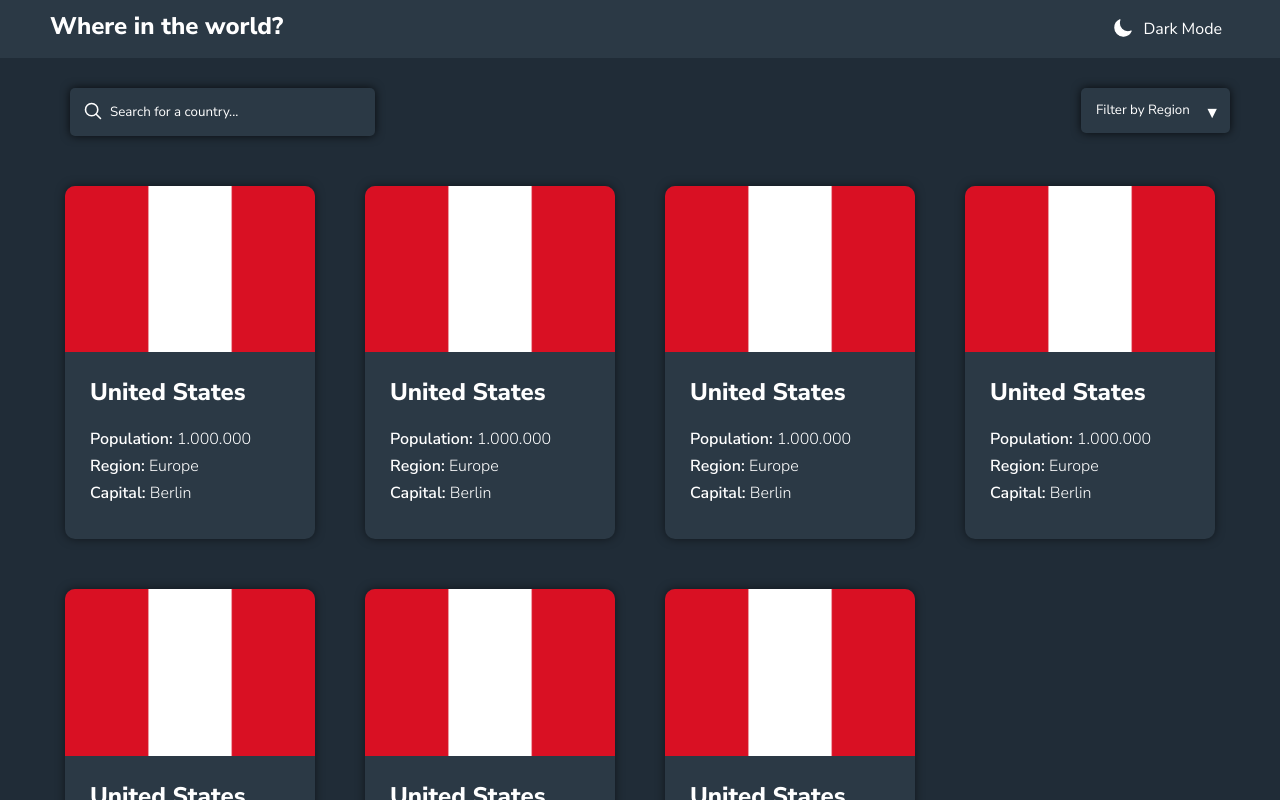
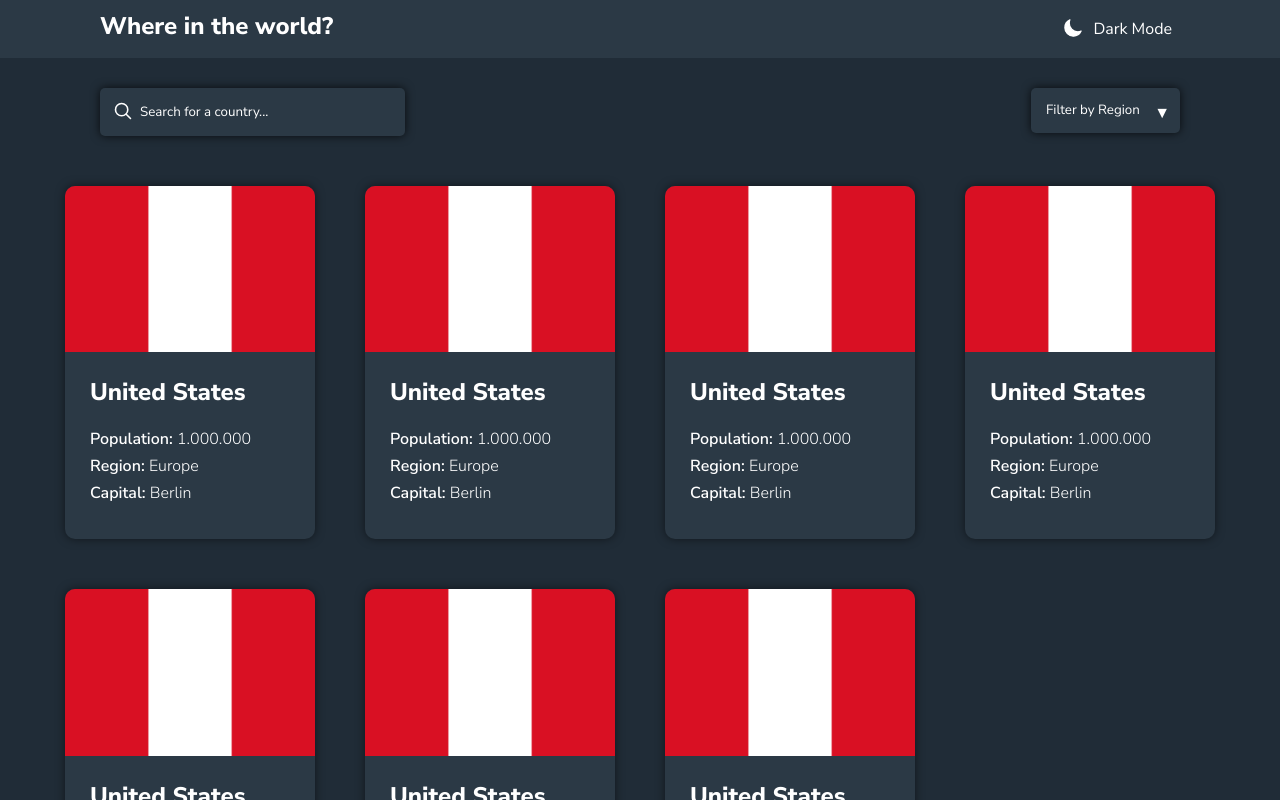
Before and after one commit to yoga1234/countries-api, a React (Create React App) app: page / in a window 1280 px wide. Shown: the top 800 px of the page. Built offline with nearby package versions, Linux system fonts and the light colour scheme.

Commit message:
fix minor style

```diff
--- a/src/components/navbar/Navbar.css
+++ b/src/components/navbar/Navbar.css
@@ -8,8 +8,8 @@
   border-bottom: 5px solid var(--color-border);
   padding-top: 10px;
   padding-bottom: 10px;
-  padding-left: 50px;
-  padding-right: 50px;
+  padding-left: 100px;
+  padding-right: 100px;
   transition: all 0.25s ease-out;
 }
 .navbar-container h1 {
--- a/src/components/searchAndFilter/SearchAndFilter.css
+++ b/src/components/searchAndFilter/SearchAndFilter.css
@@ -3,8 +3,8 @@
   flex-direction: row;
   justify-content: space-between;
   padding-top: 25px;
-  padding-left: 50px;
-  padding-right: 50px;
+  padding-left: 80px;
+  padding-right: 100px;
   padding-bottom: 25px;
   font-family: var(--font-main);
   background-color: var(--color-bg-main);
@@ -47,7 +47,6 @@ select {
   right: 10px;
   position: absolute;
 }
-
 .filter-bar select {
   font-family: inherit;
   padding: 15px 40px 15px 15px;
```
